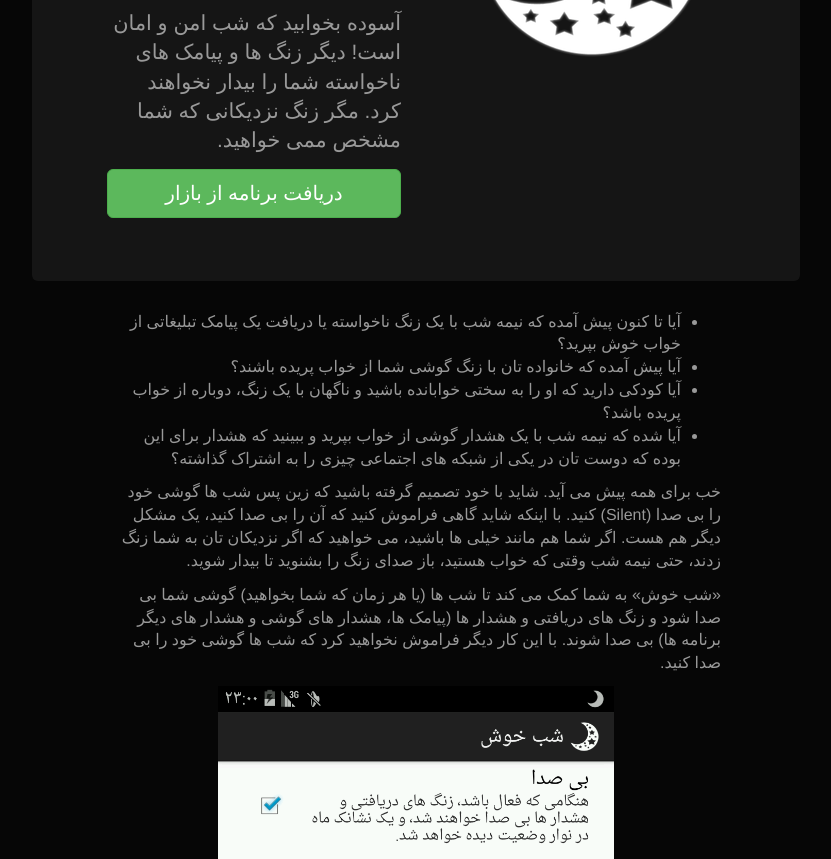
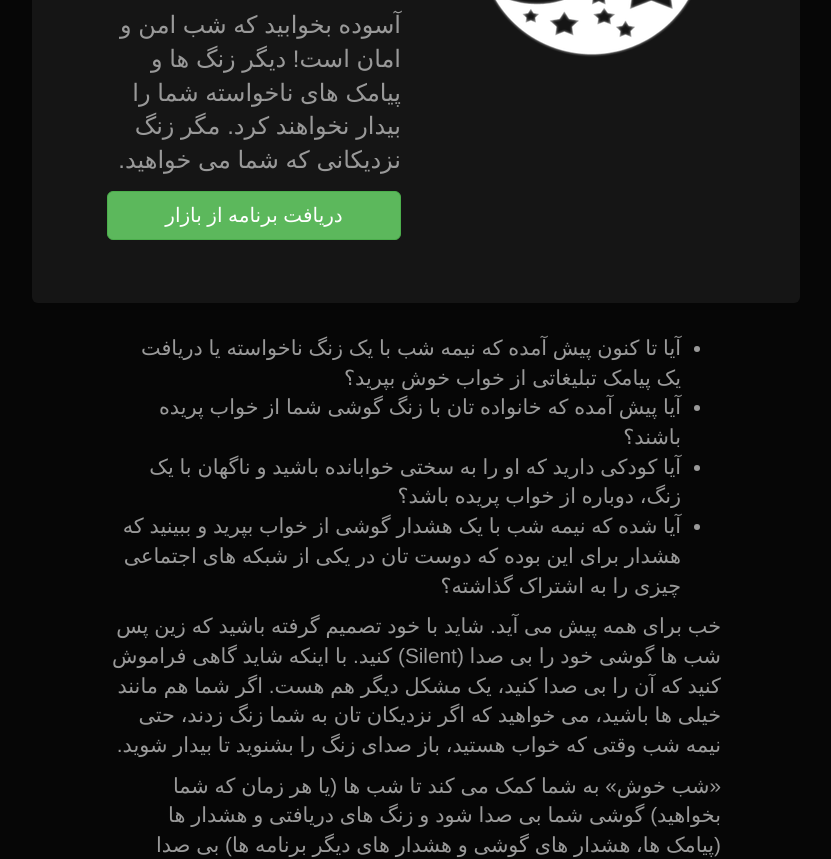
Before and after one commit to sepidarapps/sepidarapps.github.io, a website: page index.html in a window 1280 px wide. Shown: the part 231-1090 px from the top of the page, without its empty margins (224-1055 px from the left). Drawn offline with Linux system fonts and the light colour scheme.

Commit message:
Fix a typo in lead text

```diff
--- a/index.html
+++ b/index.html
@@ -31,11 +31,8 @@ body {
 .jumbotron h1 {
   color: #ddd;
 }
-.jumbotron .lead {
+.marketing {
   font-size: 1.3em;
-}
-.marketing {
-  font-size: 1em;
   margin-bottom: 10em;
 }
 .footer {
@@ -59,7 +56,7 @@ body {
         </div>
         <div class="col-xs-12 col-xs-offset-0 col-sm-6 col-sm-offset-0">
           <h1 class="text-center">شب خوش</h1>
-          <p class="lead">آسوده بخوابید که شب امن و امان است! دیگر زنگ ها و پیامک های ناخواسته شما را بیدار نخواهند کرد. مگر زنگ نزدیکانی که شما مشخص ممی خواهید.</p>
+          <p class="lead">آسوده بخوابید که شب امن و امان است! دیگر زنگ ها و پیامک های ناخواسته شما را بیدار نخواهند کرد. مگر زنگ نزدیکانی که شما می خواهید.</p>
           <p><a class="btn btn-lg btn-success center-block" href="http://cafebazaar.ir/app/com.sepidarapps.goodnight/" role="button">دریافت برنامه از بازار</a></p>
         </div>
       </div>
```
